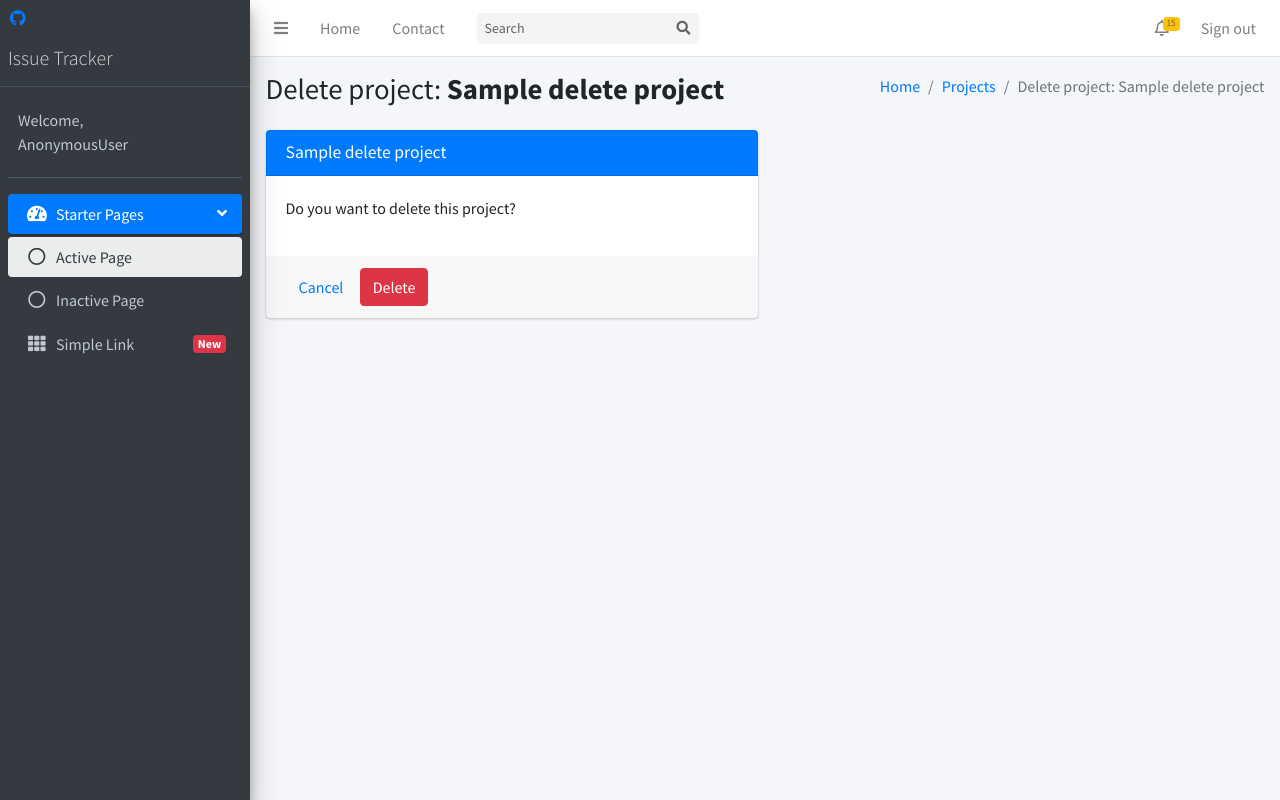
After one commit to efefre/issue_tracker, a Django app: template issue_tracker_root/templates/issues/confirm_delete_attachment.html in a window 1280 px wide. The commit adds this page. Run offline with Django 3.2, Linux system fonts and the light colour scheme; the template is opened without the code that fills it: most values are stand-ins (such as "Sample title", 1, 10 or a date in 2020); some libraries are stand-ins or nearby versions.

```diff
--- /dev/null
+++ b/issue_tracker_root/templates/issues/confirm_delete_attachment.html
@@ -0,0 +1,63 @@
+{% extends "issues/base.html" %}
+{% load i18n %}
+
+{% block head_title %}{% trans "Delete project" %}{% endblock %}
+{% block body_class %}sidebar-mini{% endblock body_class %}
+{% block content %}
+
+<!-- Content Wrapper. Contains page content -->
+<div class="content-wrapper">
+    <!-- Content Header (Page header) -->
+    <section class="content-header">
+        <div class="container-fluid">
+            <div class="row mb-2">
+                <div class="col-sm-6">
+                    <h1>Delete project: <strong>{{delete_project.name}}</strong></h1>
+                </div>
+                <div class="col-sm-6">
+                    <ol class="breadcrumb float-sm-right">
+                        <li class="breadcrumb-item"><a href="{% url 'issues:dashboard' %}">Home</a></li>
+                        <li class="breadcrumb-item"><a href="{% url 'issues:projects-list' %}">Projects</a></li>
+                        <li class="breadcrumb-item active">Delete project: {{delete_project.name}}</li>
+                    </ol>
+                </div>
+            </div>
+        </div><!-- /.container-fluid -->
+    </section>
+
+    <!-- Main content -->
+    <section class="content">
+        <div class="container-fluid">
+            <div class="row">
+                <div class="col-md-6">
+                    <div class="card card-primary">
+                        <div class="card-header">
+                            <h3 class="card-title">{{delete_project.name}}</h3>
+                        </div>
+                        <!-- /.card-header -->
+                        <!-- form start -->
+                        <form method="post">
+                            {% csrf_token %}
+                            <!-- card-body -->
+                            <div class="card-body">
+                                <div class="form-group">
+                                    <p>Do you want to delete this project?</p>
+                                </div>
+                            </div>
+                            <!-- /.card-body -->
+                            <div class="card-footer">
+                                <a href="{% url 'issues:projects-list' %}" class="pull-right btn btn-link">Cancel</a>
+                                <button type="submit" class="btn btn-danger">Delete</button>
+                            </div>
+                        </form>
+                    </div>
+                </div>
+            </div>
+        </div>
+</div>
+</section>
+<!-- /.content -->
+</div>
+<!-- /.content-wrapper -->
+
+{% endblock content %}
```
Also changed, not shown: issue_tracker_root/templates/issues/edit_issue.html (+17 -1 lines).
